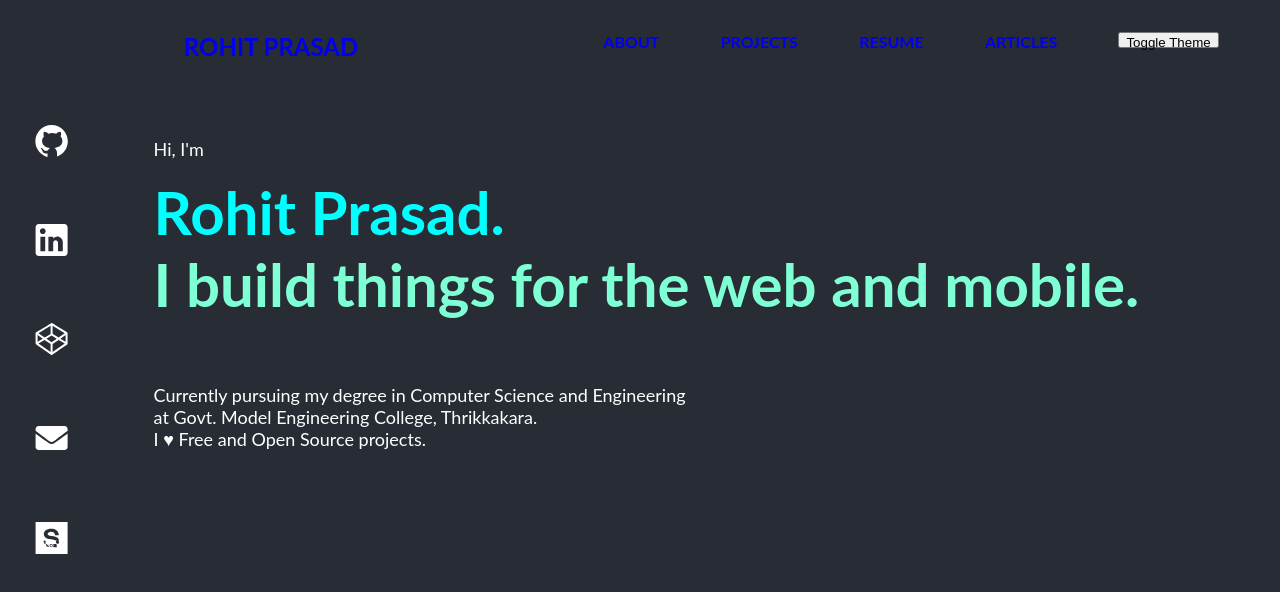
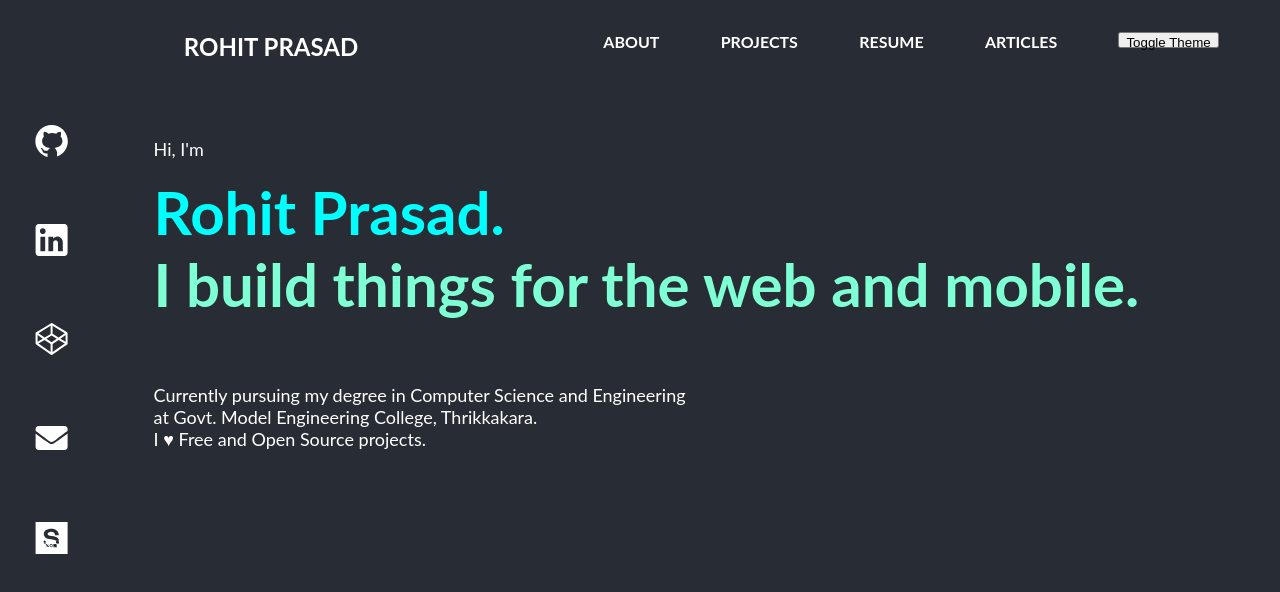
Before and after one commit to Maskedman99/mywebsite, a React (Create React App) app: page /projects in a window 1280 px wide. Shown: the top 592 px of the page. Built offline with nearby package versions, Linux system fonts and the light colour scheme.

Commit message:
fix textcolor of navigating titles

```diff
--- a/src/App.js
+++ b/src/App.js
@@ -23,25 +23,28 @@ const App = ({location}) => {
     Theme.isDark ? setTheme(themes.light) : setTheme(themes.dark);
   };
 
+  const link = {
+    color: Theme.foreground
+  };
+
   return (
     <ThemeContext.Provider value={{theme: Theme, changeTheme: changeTheme}}>
       <div className="App" style={{backgroundColor: Theme.background, color: Theme.foreground}}>
-        <header className="App-header">
         <div className="App-header-div">
-            <NavLink to="/" exact className="Title" activeStyle={{pointerEvents: 'none'}}>
+          <NavLink to="/" exact className="Title" activeStyle={{pointerEvents: 'none'}} style={link}>
             ROHIT PRASAD
           </NavLink>
           <div className="App-header-links">
-              <NavLink to="/about" className="Links" activeClassName="activeLink">
+            <NavLink to="/about" className="Links" activeClassName="activeLink" style={link}>
               ABOUT
             </NavLink>
-              <NavLink to="/projects" className="Links" activeClassName="activeLink">
+            <NavLink to="/projects" className="Links" activeClassName="activeLink" style={link}>
               PROJECTS
             </NavLink>
-              <NavLink to="/protfolio" className="Links" activeClassName="activeLink">
+            <NavLink to="/protfolio" className="Links" activeClassName="activeLink" style={link}>
               RESUME
             </NavLink>
-              <NavLink to="/articles" className="Links" activeClassName="activeLink">
+            <NavLink to="/articles" className="Links" activeClassName="activeLink" style={link}>
               ARTICLES
             </NavLink>
             <ThemeToggle />
@@ -58,7 +61,6 @@ const App = ({location}) => {
           <Route path="/404" component={NotFound404} />
           <Redirect to="/404" />
         </Switch>
-        </header>
       </div>
     </ThemeContext.Provider>
   );
--- a/src/css/App.css
+++ b/src/css/App.css
@@ -1,10 +1,10 @@
 .App {
-  display: flex;
   font-family: 'Lato', sans-serif;
-  justify-content: center;
   overflow-x: hidden;
   scrollbar-width: thin; /*ONLY ON FIREFOX*/
   scrollbar-color: #75b3fa #575858;
+  min-height: 100vh;
+  min-width: 100vw;
 }
 
 /*          BELOW CUSTOMIZING SCROLL-BAR WORKS IN CHROMIUM BASED BROWSERS*/
@@ -23,11 +23,6 @@
 }
 
 /*          FLEX CSS LOGIC*/
-
-.App-header {
-  min-height: 100vh;
-  min-width: 100vw;
-}
 
 .App-header-div {
   display: flex;
@@ -61,13 +56,13 @@
 
 .Links:hover {
   cursor: pointer;
-  color: aquamarine;
+  color: aqua !important;
 }
 
 .activeLink {
   text-decoration: none;
   font-size: large;
-  color: aqua;
+  color: aqua !important;
   pointer-events: none;
 }
 
```
Lines whose indentation alone changed are shown as unchanged.
